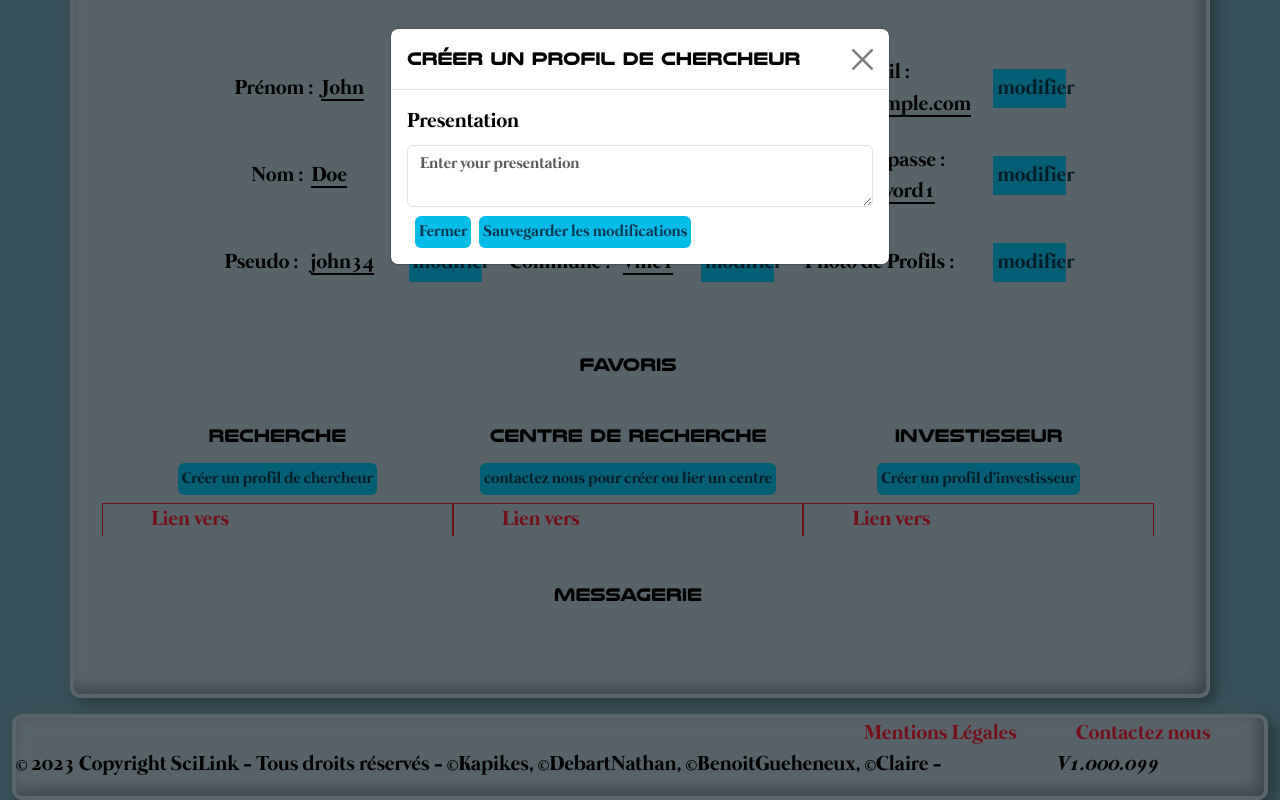
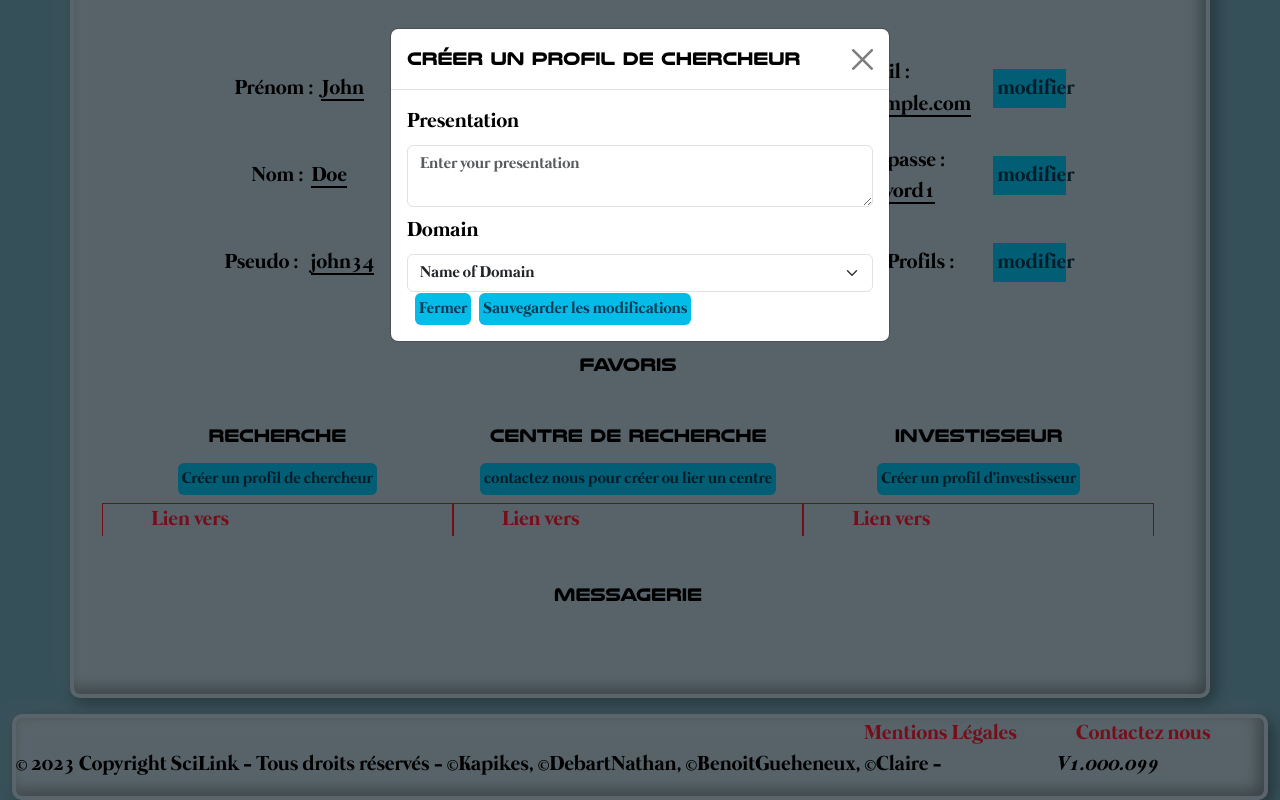
Before and after one commit to debart-nathan/SciLink-Front, a React (Create React App) app: page /user/1 in a window 1280 px wide. Both pictures are taken after a click on the button "Créer un profil de chercheur". Shown: the part 322-1122 px from the top of the page. Built offline with nearby package versions, Linux system fonts and the light colour scheme; data requests are answered from the project's data file.

Commit message:
créer un form de profile chercheur

```diff
--- a/package.json
+++ b/package.json
@@ -53,6 +53,6 @@
     ]
   },
   "devDependencies": {
-    "sass": "^1.68.0"
+    "sass": "^1.69.5"
   }
 }
--- a/src/components/detailPageUser/CreateProfileResearcher.tsx
+++ b/src/components/detailPageUser/CreateProfileResearcher.tsx
@@ -1,4 +1,4 @@
-import React, { useState } from "react";
+import React, { useState, useEffect } from "react";
 import { Modal, Button, Form, OverlayTrigger, Tooltip } from "react-bootstrap";
 import { useForm } from "react-hook-form";
 
@@ -8,7 +8,7 @@ type CreateProfileResearcherProps = {
 
 type TooltipProps = React.ComponentProps<typeof Tooltip>;
 
-const renderTooltip = (props: TooltipProps, text:string) => (
+const renderTooltip = (props: TooltipProps, text: string) => (
   <Tooltip id="button-tooltip" {...props}>
     {text}
   </Tooltip>
@@ -19,6 +19,19 @@ const CreateProfileResearcher: React.FC<CreateProfileResearcherProps> = ({
 }) => {
   const [show, setShow] = useState(false);
   const { register, handleSubmit, reset } = useForm();
+  const [domainOption, setDomainOptions] = useState<
+  { id: number; name: string }[]
+>([]);
+
+
+useEffect(() => {
+  async function fetchData() {
+    const response = await fetch("http://localhost:3002/Domaines");
+    const data = await response.json();
+    setDomainOptions(data);
+  }
+  fetchData();
+}, ['show']);
 
   const handleClose = () => {
     setShow(false);
@@ -29,16 +42,13 @@ const CreateProfileResearcher: React.FC<CreateProfileResearcherProps> = ({
 
   const onSubmit = (data: any) => {
     //TODO faire le fetch
-        fetch("/api/researchers", {
-            method: "POST",
-            headers: {
-                "Content-Type": "application/json",
-            },
-            body: JSON.stringify({
+    console.log(
+      JSON.stringify({
         userId: userId,
         presentation: data.presentation,
-            }),
-        });
+        domain: data.domain,
+      })
+    );
     handleClose();
   };
 
@@ -54,9 +64,7 @@ const CreateProfileResearcher: React.FC<CreateProfileResearcherProps> = ({
 
       <Modal show={show} onHide={handleClose}>
         <Modal.Header closeButton>
-            <Modal.Title className="">
-              Créer un profil de chercheur
-            </Modal.Title>
+          <Modal.Title className="">Créer un profil de chercheur</Modal.Title>
         </Modal.Header>
         <Modal.Body className="">
           <Form onSubmit={handleSubmit(onSubmit)}>
@@ -77,6 +85,23 @@ const CreateProfileResearcher: React.FC<CreateProfileResearcherProps> = ({
                 placeholder="Enter your presentation"
                 {...register("presentation", { required: true })}
               />
+
+              <OverlayTrigger
+                placement="right"
+                delay={{ show: 250, hide: 400 }}
+                overlay={(props) =>
+                  renderTooltip(props, "Tooltip text for Presentation")
+                }
+              >
+                <Form.Label>Domain</Form.Label>
+              </OverlayTrigger>
+              <Form.Select {...register("domain", { required: true })}>
+              <option value="">Name of Domain</option>
+                {domainOption.map((option) => {
+                  return <option key={option.id} value={option.id}>{option.name}</option>;
+                })}
+
+              </Form.Select>
             </Form.Group>
 
             <Button
```
Also changed, not shown: src/components/detailPageResearcher/ResearchCenterLink.tsx (+14 -11 lines), src/components/detailPageUser/FormModifUser.tsx (+18 -10 lines), 1 other file (tests, documents, lock files or other folders). Lines whose indentation alone changed are shown as unchanged.
